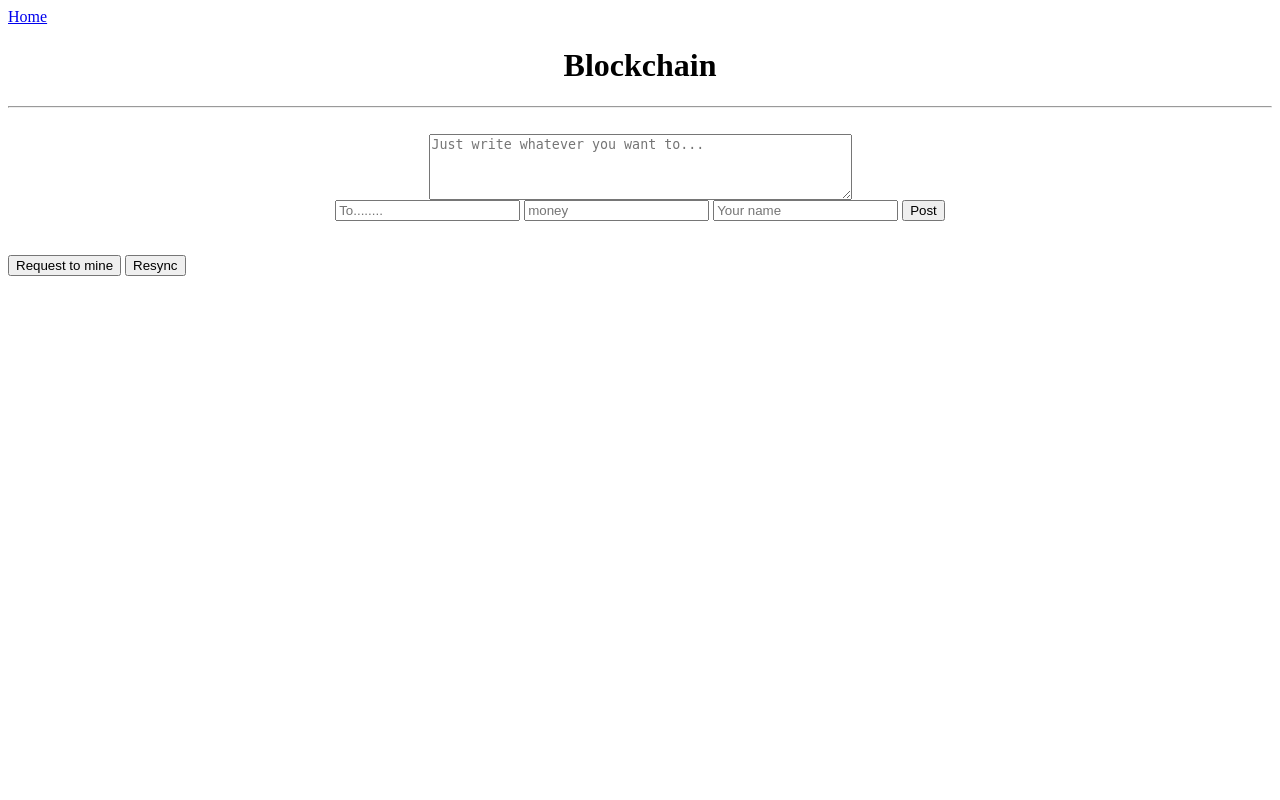
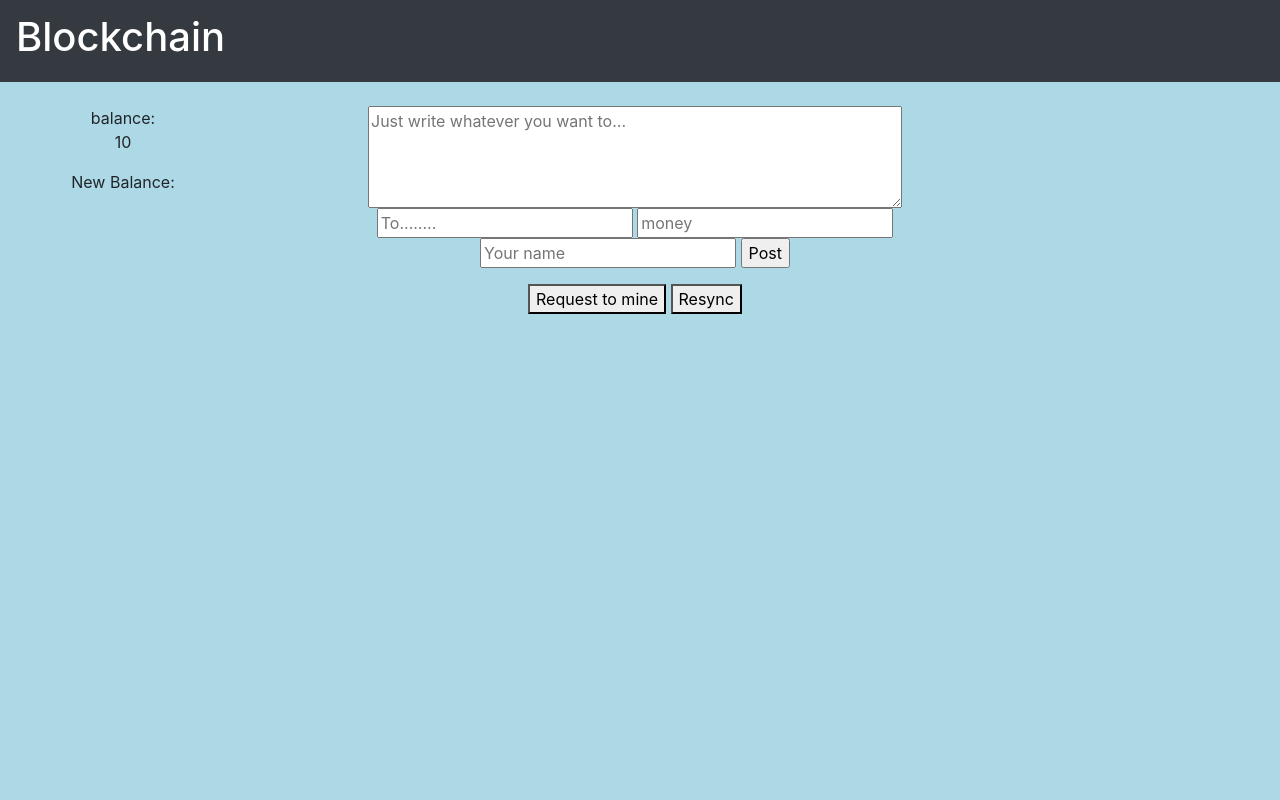
Before and after one commit to sirabhi/hackathon, a Flask app: template app/templates/index.html in a window 1280 px wide. Run offline with Flask 2, Linux system fonts and the light colour scheme; the template is opened without the code that fills it, so the values that code supplies are empty; some libraries are stand-ins or nearby versions.

Commit message:
All the things summed up

```diff
--- a/app/templates/base.html
+++ b/app/templates/base.html
@@ -1,11 +1,24 @@
 <html>
   <head>
+    <meta name="viewport" content="width=device-width, initial-scale=1">
+  <link rel="stylesheet" href="https://maxcdn.bootstrapcdn.com/bootstrap/4.3.1/css/bootstrap.min.css">
+  <script src="https://ajax.googleapis.com/ajax/libs/jquery/3.3.1/jquery.min.js"></script>
+  <script src="https://cdnjs.cloudflare.com/ajax/libs/popper.js/1.14.7/umd/popper.min.js"></script>
+  <script src="https://maxcdn.bootstrapcdn.com/bootstrap/4.3.1/js/bootstrap.min.js"></script>
     <title>{{ title }}</title>
   </head>
   <body>
-    <div><a href="/index">Home</a></div>
-    <center><h1>Blockchain</h1></center>
-    <hr>
+    <nav class="navbar navbar-expand-sm bg-dark navbar-dark">
+  <!-- Brand/logo -->
+  <a class="navbar-brand" href="#">
+  <h1>Blockchain</h1>
+  </a>
+  </nav>
+    <!--<center><h1><b>Blockchain<b></h1></center>-->
+
+
+
+
     {% with messages = get_flashed_messages() %}
     {% if messages %}
     <ul>
--- a/app/templates/index.html
+++ b/app/templates/index.html
@@ -1,31 +1,82 @@
 <!-- extend base layout -->
+
+
 {% extends "base.html" %}
 
 {% block content %}
-	<br>
+<br>
+	    <meta name="viewport" content="width=device-width, initial-scale=1">
+  <link rel="stylesheet" href="https://maxcdn.bootstrapcdn.com/bootstrap/4.3.1/css/bootstrap.min.css">
+  <script src="https://ajax.googleapis.com/ajax/libs/jquery/3.3.1/jquery.min.js"></script>
+  <script src="https://cdnjs.cloudflare.com/ajax/libs/popper.js/1.14.7/umd/popper.min.js"></script>
+  <script src="https://maxcdn.bootstrapcdn.com/bootstrap/4.3.1/js/bootstrap.min.js"></script>
 
-	<center>
+
+   <div class="first-column">
+
+ <center>
+balance:<p id="bal">10</p>
+New Balance:<p id="new">
+</center>
+
+</div>
+
+<div class="second-column" style="text-align: center;>
+<div class="si">
+<center>
 	<form action="/submit" id="textform" method="post">
 	    <textarea name="content" rows="4" cols="50" placeholder="Just write whatever you want to..."></textarea>
 	    <br>
 	    <input type="text" name="to" placeholder="To........">
-	    <input type="text" name="money" placeholder="money">
+	    <input type="text" name="money" id="i" placeholder="money">
 	    <input type="text" name="author" placeholder="Your name">
-	    <input type="submit" value="Post">
+	    <input type="button" onclick="display()" value="Post">
 	</form>
-	</center>
 
-	<br>
 
-	<a href="{{node_address}}/mine" target="_blank"><button>Request to mine</button></a>
+
+
+<a href="{{node_address}}/mine" target="_blank"><button>Request to mine</button></a>
 	<a href="/"><button>Resync</button></a>
 
-	<div style="margin: 20px;">
+    </center>
+    </div>
+</div>
+<div class="third-column">
+
+
+
+
+
+
+
+
+<script>
+function display(){
+var g= document.getElementById('bal');
+var t = g.textContent;
+var number1 = Number(t);
+var  getamount= document.getElementById('i').value;
+var number2 = Number(getamount);
+var newbal=number1-number2;
+document.getElementById('new').innerHTML=newbal;
+}
+</script>
+
+
+
+
+
+
+
+ <div style="margin: 20px;">
+
 
     {% for post in posts %}
     <div class="post_box">
+
 	   <div class="post_box-header">
-	      <div class="post_box-options"><button class="option-btn">Reply</button></div>
+	      <div class="post_box-options"><button class="option-btn"><center>Reply</center></button></div>
 	      <div style="background: rgb(0, 97, 146) none repeat scroll 0% 0%; box-shadow: rgb(0, 97, 146) 0px 0px 0px 2px;" class="post_box-avatar">{{post.author[0]}}</div>
 	      <div class="name-header">{{post.author}}</div>
 		  <div class="name-header">{{post.to}}</div>
@@ -41,14 +92,55 @@
 	{% endfor %}
 
 	<style>
+    body{
+    background-color: lightblue;
+    }
+    .si{
+    margin-top:20px;
+    padding: 12px 0px 0px 12px;
+    }
+
+    .first-column {
+    background-color: lightblue;
+    width: 20%;
+    padding: 0 10px 0 0;
+    float: left;
+    height:55%;
+}
+
+.second-column {
+background-color: lightblue;
+    width: 60%;
+    padding: 0 10px 0 0;
+    float: left;
+    height:55%;
+
+
+}
+
+.third-column {
+    background-color: lightblue;
+    width: 20%;
+    height:55%;
+    padding: 0 10px 0 0;
+    float: right;
+
+}
+
+
+
+
+
+
 		.post_box {
-		    background: #fff;
+		    background: white;
 		    padding: 12px 0px 0px 12px;
-		    margin-top: 0px;
+		    margin-top: 12px;
 		    margin-bottom: 8px;
-		    border-top: 1px solid #f0f0f0;
+
 		}
 		.post_box-header {
+            background-color:white;
 		    padding-bottom: 12px;
 		}
 		.post_box-avatar {
```
Also changed, not shown: other parts of app/templates/index.html (+30 -3 lines), app/templates/images/logo.png (added).
